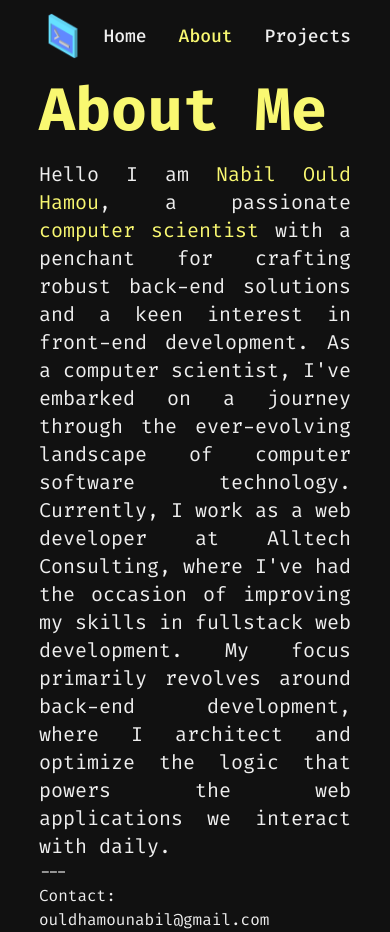
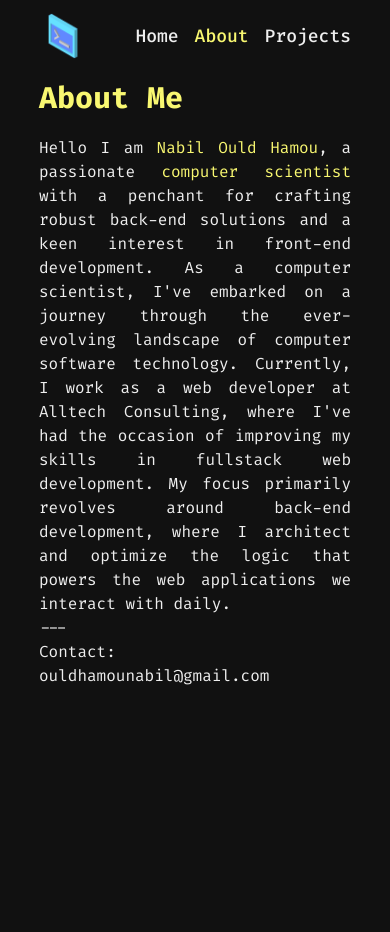
Before and after one commit to NabilOuldHamou/portfolio, a SvelteKit app: page /about in a window 390 px wide. After the commit the page ends 844 px from the top, so only its background shows below. Built offline with nearby package versions, Linux system fonts and the light colour scheme.

Commit message:
Updated css values for a better mobile experience

```diff
--- a/src/lib/components/Navbar.svelte
+++ b/src/lib/components/Navbar.svelte
@@ -6,7 +6,7 @@
 <div class='h-14 w-full top-0 left-0 sticky flex justify-center items-center bg-dark-charcoal-gray'>
     <div class='pt-4 w-4/5 flex justify-between'>
         <img alt="Logo" src="/images/console.png" class='w-12 h-12' />
-        <div class='flex items-center justify-between gap-x-8 font-medium text-lg'>
+        <div class='flex items-center justify-between sm:gap-x-8 gap-x-4 font-medium text-lg'>
             {#each routes as route}
                 <a class={`cursor-pointer ${path === route.href ? 'text-accent' : 'hover:text-accent'}`} href={route.href}>{route.name}</a>
             {/each}
--- a/src/lib/components/Project.svelte
+++ b/src/lib/components/Project.svelte
@@ -6,7 +6,7 @@
 </script>
 
 <a target='_blank' href='{url}'>
-    <div class='rounded-md bg-lighter-gray w-72 h-72 text-center flex flex-col items-center justify-center flex-wrap'>
+    <div class='rounded-md bg-lighter-gray w-72 h-72 text-center flex flex-col items-center justify-center flex-wrap hover:bg-[#8c8c8c]'>
         <h1 class='text-blue-300 text-xl font-medium'>{name}</h1>
         <h3 class='text-accent w-11/12 overflow-auto break-words'>{stack}</h3>
         <p class='w-4/5'>{description}</p>
--- a/src/routes/+page.svelte
+++ b/src/routes/+page.svelte
@@ -4,15 +4,15 @@ import FaTwitter from 'svelte-icons/fa/FaTwitter.svelte';
 import FaRegFileAlt from 'svelte-icons/fa/FaRegFileAlt.svelte';
 </script>
 
-<div class='flex flex-col justify-center items-center font-bold text-center h-full cursor-default'>
+<div class='flex flex-col justify-center items-center h-full font-bold text-center cursor-default'>
     <div class='w-3/5'>
-        <h1 class='lg:text-6xl md:text-4xl'>Hi I'm Nabil 👋</h1>
-        <p class='lg:text-5xl md:text-3xl'>A junior <span class='text-accent'>Computer Scientist</span> 🖥️ and a <span class='text-accent'>Back-End Development</span> enthusiast 🚀 Currently based in France 🇫🇷</p>
+        <h1 class='text-xl sm:text-4xl'>Hi I'm Nabil 👋</h1>
+        <p class='text-lg sm:text-2xl'>A junior <span class='text-accent'>Computer Scientist</span> 🖥️ and a <span class='text-accent'>Back-End Development</span> enthusiast 🚀 Currently based in France 🇫🇷</p>
     </div>
 
-    <div class='w-3/5 h-14 flex mt-20 justify-center'>
+    <div class='w-3/5 h-10 flex mt-8 justify-evenly'>
         <a class='hover:text-accent cursor-pointer' href="https://github.com/nabilouldhamou" target="_blank"><FaGithub /></a>
         <a class='hover:text-accent cursor-pointer' href="https://twitter.com/nbil_o" target="_blank"><FaTwitter /></a>
-        <a class='hover:text-accent cursor-pointer' href="/CV_ALTERNANCE.pdf"><FaRegFileAlt /></a>
+        <a class='hover:text-accent cursor-pointer' href="/CV_ALTERNANCE.pdf" target="_blank"><FaRegFileAlt /></a>
     </div>
 </div>
--- a/src/routes/about/+page.svelte
+++ b/src/routes/about/+page.svelte
@@ -1,12 +1,12 @@
-<div class='flex flex-col justify-center items-center my-6'>
+<div class='flex flex-col justify-center items-center pt-6'>
     <div class='text-justify w-4/5 lg:w-3/5'>
-        <h3 class='text-accent text-6xl pb-5 font-bold'>About Me</h3>
-        <p class='text-xl'>Hello I am <span class='text-accent'>Nabil Ould Hamou</span>, a passionate <span class='text-accent'>computer scientist</span>
+        <h3 class='text-accent md:text-4xl text-3xl pb-5 font-bold'>About Me</h3>
+        <p class='sm:text-xl text-md'>Hello I am <span class='text-accent'>Nabil Ould Hamou</span>, a passionate <span class='text-accent'>computer scientist</span>
         with a penchant for crafting robust back-end solutions and a keen interest in front-end development. As a computer scientist,
         I've embarked on a journey through the ever-evolving landscape of computer software technology. Currently, I work as a web developer at Alltech Consulting,
         where I've had the occasion of improving my skills in fullstack web development. My focus primarily revolves around back-end development,
         where I architect and optimize the logic that powers the web applications we interact with daily.</p>
         <h3>---</h3>
-        <p class='lg:text-2xl md:text-xl'>Contact: ouldhamounabil@gmail.com</p>
+        <p class='lg:text-2xl md:text-xl pb-5'>Contact: ouldhamounabil@gmail.com</p>
     </div>
 </div>
```
